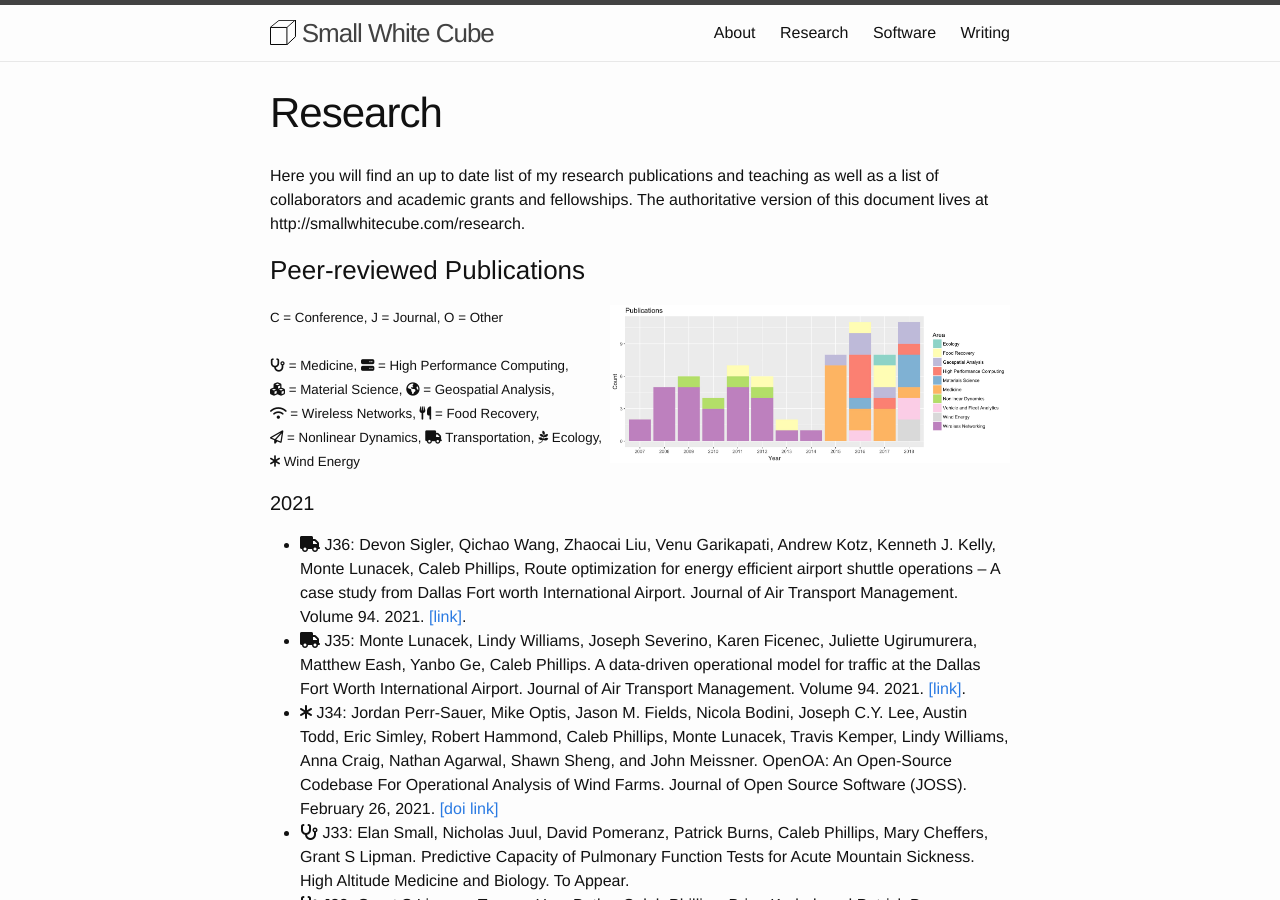
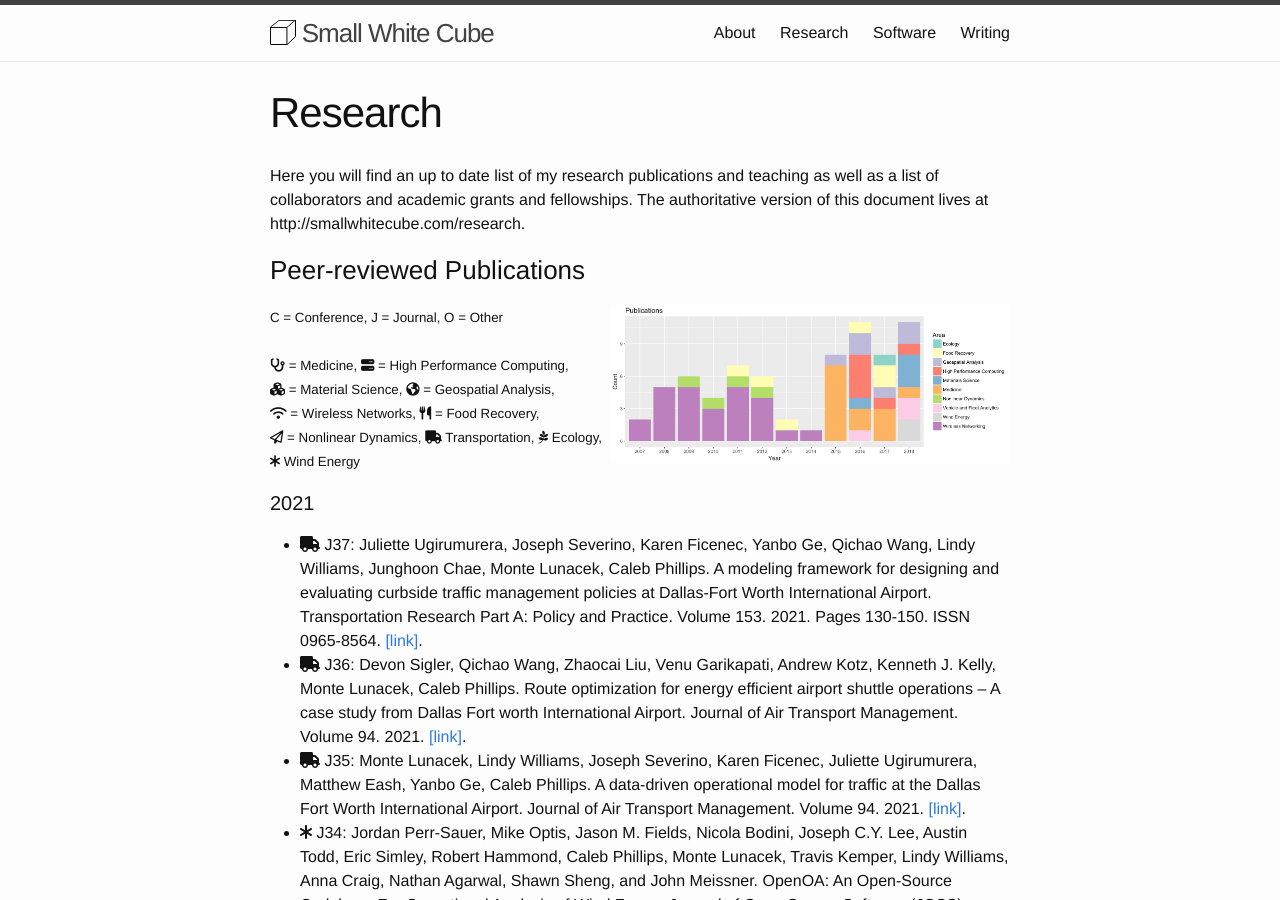
Before and after one commit to somerandomsequence/smallwhitecube, a Jekyll site: the page built from research.md, in a window 1280 px wide and 900 px high. Built offline with Jekyll 4.4.1, drawn with Linux system fonts in a browser that asks for light colours; nearby versions of some CDN libraries.

Commit message:
Update papers.html

```diff
--- a/_includes/papers.html
+++ b/_includes/papers.html
@@ -18,8 +18,8 @@
 
   <h4>2021</h4>
   <ul>
-    <li><i class="fa fa-truck"></i> J36: Devon Sigler, Qichao Wang, Zhaocai Liu, Venu Garikapati, Andrew Kotz, Kenneth J. Kelly, Monte Lunacek, Caleb Phillips,
-Route optimization for energy efficient airport shuttle operations – A case study from Dallas Fort worth International Airport. Journal of Air Transport Management. Volume 94. 2021. <a href="https://www.sciencedirect.com/science/article/pii/S0969699721000600">[link]</a>.</li>
+    <li><i class="fa fa-truck"></i> J37: Juliette Ugirumurera, Joseph Severino, Karen Ficenec, Yanbo Ge, Qichao Wang, Lindy Williams, Junghoon Chae, Monte Lunacek, Caleb Phillips. A modeling framework for designing and evaluating curbside traffic management policies at Dallas-Fort Worth International Airport. Transportation Research Part A: Policy and Practice. Volume 153. 2021. Pages 130-150. ISSN 0965-8564. <a href="https://www.sciencedirect.com/science/article/pii/S0965856421001956">[link]</a>.</li>
+    <li><i class="fa fa-truck"></i> J36: Devon Sigler, Qichao Wang, Zhaocai Liu, Venu Garikapati, Andrew Kotz, Kenneth J. Kelly, Monte Lunacek, Caleb Phillips. Route optimization for energy efficient airport shuttle operations – A case study from Dallas Fort worth International Airport. Journal of Air Transport Management. Volume 94. 2021. <a href="https://www.sciencedirect.com/science/article/pii/S0969699721000600">[link]</a>.</li>
     <li><i class="fa fa-truck"></i> J35: Monte Lunacek, Lindy Williams, Joseph Severino, Karen Ficenec, Juliette Ugirumurera, Matthew Eash, Yanbo Ge, Caleb Phillips. A data-driven operational model for traffic at the Dallas Fort Worth International Airport. Journal of Air Transport Management. Volume 94. 2021. <a href="https://www.sciencedirect.com/science/article/pii/S0969699721000442?dgcid=coauthor">[link]</a>.</li>
     <li><i class="fa fa-asterisk"></i> J34: Jordan Perr-Sauer, Mike Optis, Jason M. Fields, Nicola Bodini, Joseph C.Y. Lee, Austin Todd, Eric Simley, Robert Hammond, Caleb Phillips, Monte Lunacek, Travis Kemper, Lindy Williams, Anna Craig, Nathan Agarwal, Shawn Sheng, and John Meissner. OpenOA: An Open-Source Codebase For Operational Analysis of Wind Farms. Journal of Open Source Software (JOSS). February 26, 2021. <a href="https://doi.org/10.21105/joss.02171">[doi link]</a></li>
     <li><i class="fa fa-stethoscope" aria-hidden="true"></i> J33: Elan Small, Nicholas Juul, David Pomeranz, Patrick Burns, Caleb Phillips, Mary Cheffers, Grant S Lipman. Predictive Capacity of Pulmonary Function Tests for Acute Mountain Sickness. High Altitude Medicine and Biology. To Appear.</li>
```
